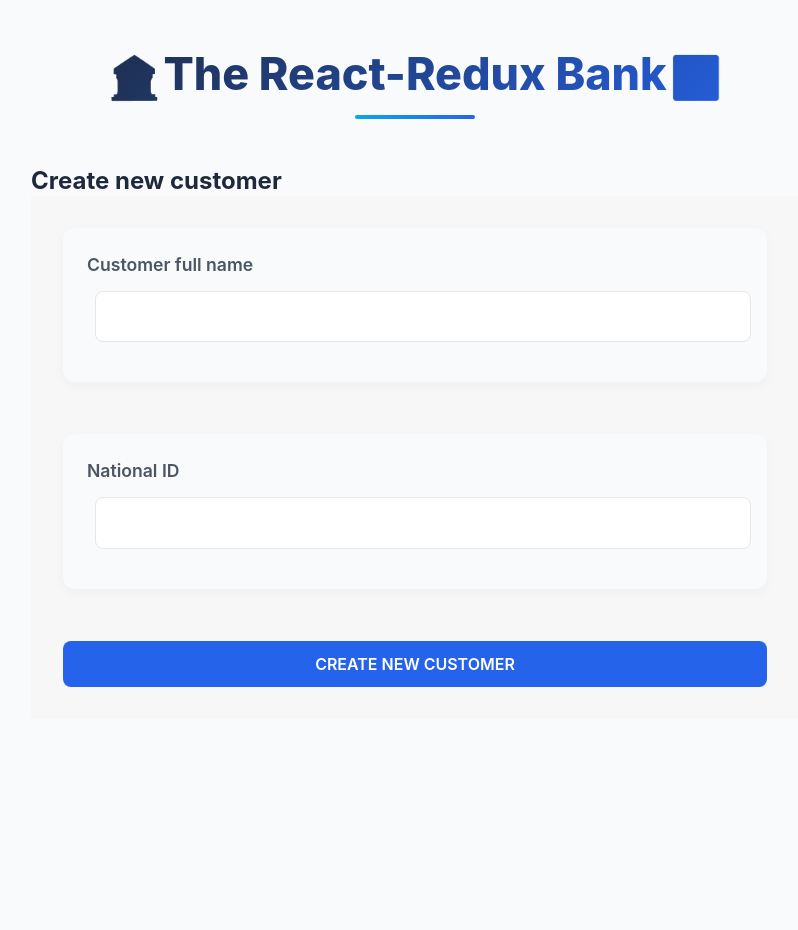
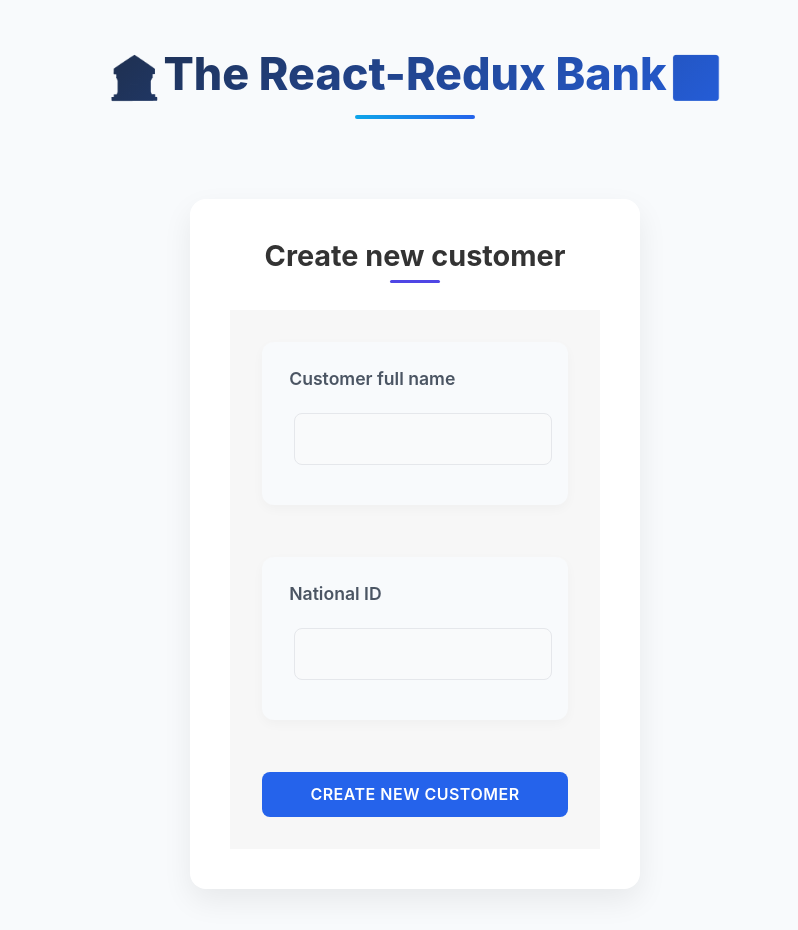
Before and after one commit to Youssef-Yasser-Mahmoud/redux-intro, a React (Vite) app: page / in a window 1280 px wide. Shown: the top 930 px of the page, without its empty margins (225-1023 px from the left). Before the commit the page ends 800 px from the top, so only its background shows below. Built offline with nearby package versions, Linux system fonts and the light colour scheme.

Commit message:
Add CreateCustomer component and associated styles for improved layout and user experience.

```diff
--- /dev/null
+++ b/src/features/customers/CreateCustomer.css
@@ -0,0 +1,133 @@
+/* CreateCustomer.css */
+.create-customer-container {
+  max-width: 450px;
+  margin: 2rem auto;
+  padding: 2.5rem;
+  background: white;
+  border-radius: 16px;
+  box-shadow: 0 12px 30px rgba(0, 0, 0, 0.07);
+  display: flex;
+  flex-direction: column;
+  gap: 1.8rem;
+  transition: transform 0.3s ease, box-shadow 0.3s ease;
+}
+
+.create-customer-container:hover {
+  transform: translateY(-5px);
+  box-shadow: 0 18px 35px rgba(0, 0, 0, 0.1);
+}
+
+.create-customer-container h2 {
+  text-align: center;
+  margin-bottom: 0.5rem;
+  font-size: 1.8rem;
+  color: #333;
+  font-weight: 700;
+  position: relative;
+}
+
+.create-customer-container h2::after {
+  content: '';
+  position: absolute;
+  bottom: -10px;
+  left: 50%;
+  transform: translateX(-50%);
+  width: 50px;
+  height: 3px;
+  background: #4f46e5;
+  border-radius: 2px;
+}
+
+.inputs {
+  display: flex;
+  flex-direction: column;
+  gap: 1.5rem;
+}
+
+.inputs > div {
+  display: flex;
+  flex-direction: column;
+  gap: 0.5rem;
+}
+
+.inputs label {
+  font-weight: 600;
+  font-size: 0.95rem;
+  color: #4b5563;
+  margin-left: 0.2rem;
+}
+
+.inputs input {
+  padding: 0.8rem 1.2rem;
+  border: 1px solid #e5e7eb;
+  border-radius: 8px;
+  font-size: 1rem;
+  width: 100%;
+  box-sizing: border-box;
+  transition: all 0.2s ease;
+  background: #f9fafb;
+}
+
+.inputs input:focus {
+  border-color: #4f46e5;
+  outline: none;
+  background: white;
+  box-shadow: 0 0 0 3px rgba(79, 70, 229, 0.1);
+}
+
+button {
+  padding: 0.9rem 1.5rem;
+  background: #4f46e5;
+  color: white;
+  border: none;
+  border-radius: 8px;
+  font-size: 1rem;
+  font-weight: 600;
+  cursor: pointer;
+  transition: all 0.2s ease;
+  margin-top: 0.5rem;
+  text-transform: uppercase;
+  letter-spacing: 0.5px;
+}
+
+button:hover {
+  background: #4338ca;
+  transform: translateY(-2px);
+  box-shadow: 0 4px 12px rgba(79, 70, 229, 0.2);
+}
+
+button:active {
+  transform: translateY(0);
+}
+
+@media (max-width: 768px) {
+  .create-customer-container {
+    padding: 2rem;
+    max-width: 90vw;
+  }
+
+  .create-customer-container h2 {
+    font-size: 1.6rem;
+  }
+}
+
+@media (max-width: 480px) {
+  .create-customer-container {
+    padding: 1.5rem;
+    gap: 1.5rem;
+  }
+
+  .create-customer-container h2 {
+    font-size: 1.4rem;
+  }
+
+  .inputs input {
+    font-size: 0.95rem;
+    padding: 0.7rem 1rem;
+  }
+
+  button {
+    font-size: 0.95rem;
+    padding: 0.8rem 1.2rem;
+  }
+}
--- a/src/features/customers/CreateCustomer.jsx
+++ b/src/features/customers/CreateCustomer.jsx
@@ -1,8 +1,9 @@
 import { useState } from 'react';
 import { useDispatch } from 'react-redux';
 import { createCustomer } from './customerSlice';
+import './CreateCustomer.css';
 
-function Customer() {
+function CreateCustomer() {
   const [fullName, setFullName] = useState('');
   const [nationalId, setNationalId] = useState('');
   const dispatch = useDispatch();
@@ -14,7 +15,7 @@ function Customer() {
   }
 
   return (
-    <div>
+    <div className='create-customer-container'>
       <h2>Create new customer</h2>
       <div className='inputs'>
         <div>
@@ -31,4 +32,4 @@ function Customer() {
   );
 }
 
-export default Customer;
+export default CreateCustomer;
```
